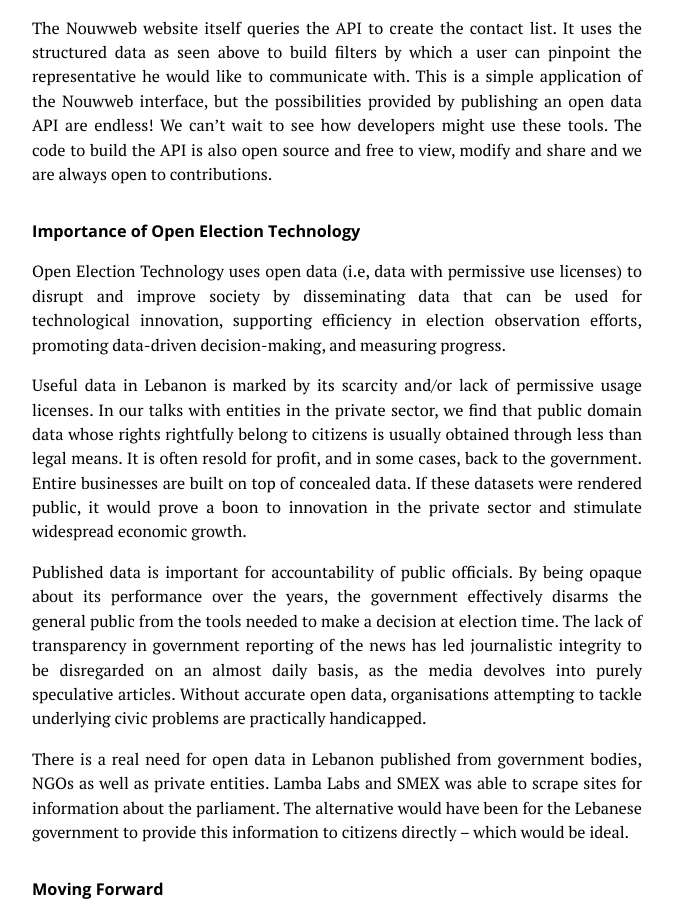
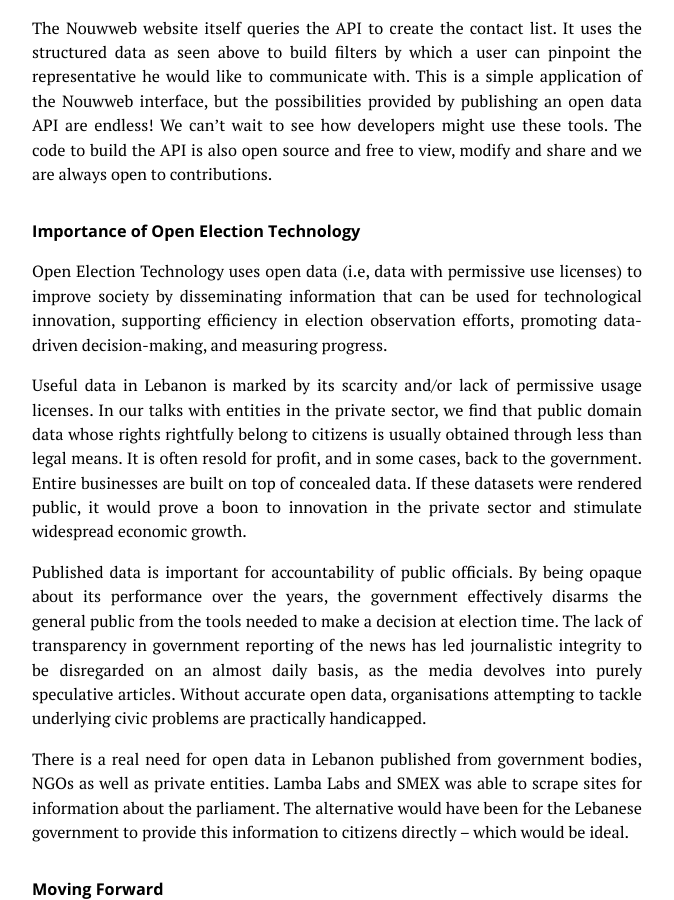
Before and after one commit to kamicut/kamicut.github.io, a Jekyll site: the page built from _posts/2014-07-25-nouwweb.md, in a window 1280 px wide and 900 px high, scrolled down 2573 px. Shown: the whole window, without its empty margins (303-977 px from the left). Built offline with Jekyll 4.4.1, drawn with Linux system fonts in a browser that asks for light colours; Markdown is read by kramdown in place of the engine named in the settings.

Commit message:
Minor edit

```diff
--- a/_posts/2014-07-25-nouwweb.md
+++ b/_posts/2014-07-25-nouwweb.md
@@ -57,7 +57,7 @@ While not immediately useful to non-programmers, this type of structured data is
 The Nouwweb website itself queries the API to create the contact list. It uses the structured data as seen above to build filters by which a user can pinpoint the representative he would like to communicate with. This is a simple application of the Nouwweb interface, but the possibilities provided by publishing an open data API are endless! We can’t wait to see how developers might use these tools. The code to build the API is also open source and free to view, modify and share and we are always open to contributions.
 
 ## Importance of Open Election Technology
-Open Election Technology uses open data (i.e, data with permissive use licenses) to disrupt and improve society by disseminating data that can be used for technological innovation, supporting efficiency in election observation efforts, promoting data-driven decision-making, and measuring progress.
+Open Election Technology uses open data (i.e, data with permissive use licenses) to improve society by disseminating information that can be used for technological innovation, supporting efficiency in election observation efforts, promoting data-driven decision-making, and measuring progress.
 
 Useful data in Lebanon is marked by its scarcity and/or lack of permissive usage licenses. In our talks with entities in the private sector, we find that public domain data whose rights rightfully belong to citizens is usually obtained through less than legal means. It is often resold for profit, and in some cases, back to the government. Entire businesses are built on top of concealed data. If these datasets were rendered public, it would prove a boon to innovation in the private sector and stimulate widespread economic growth.
 
```
